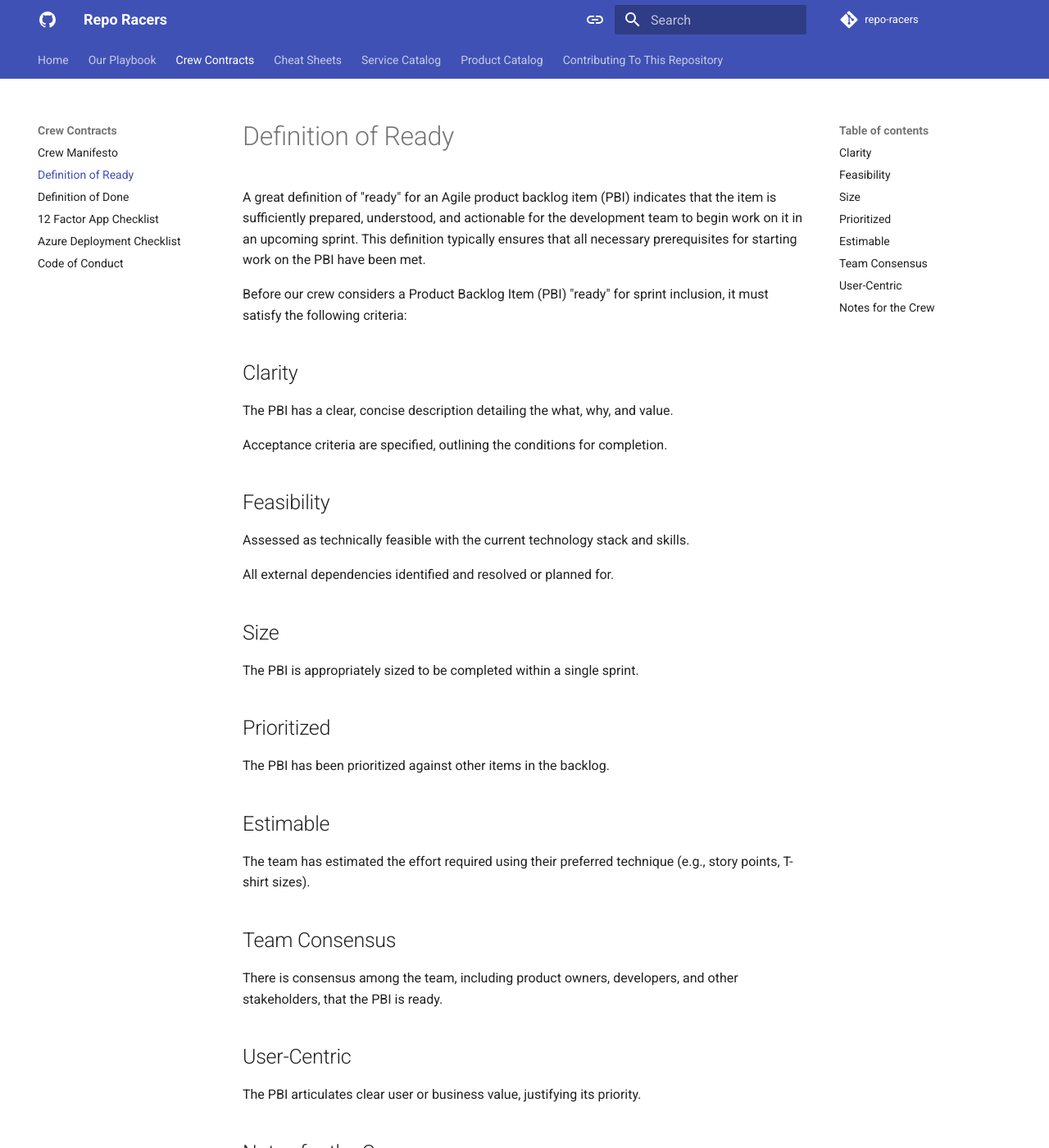
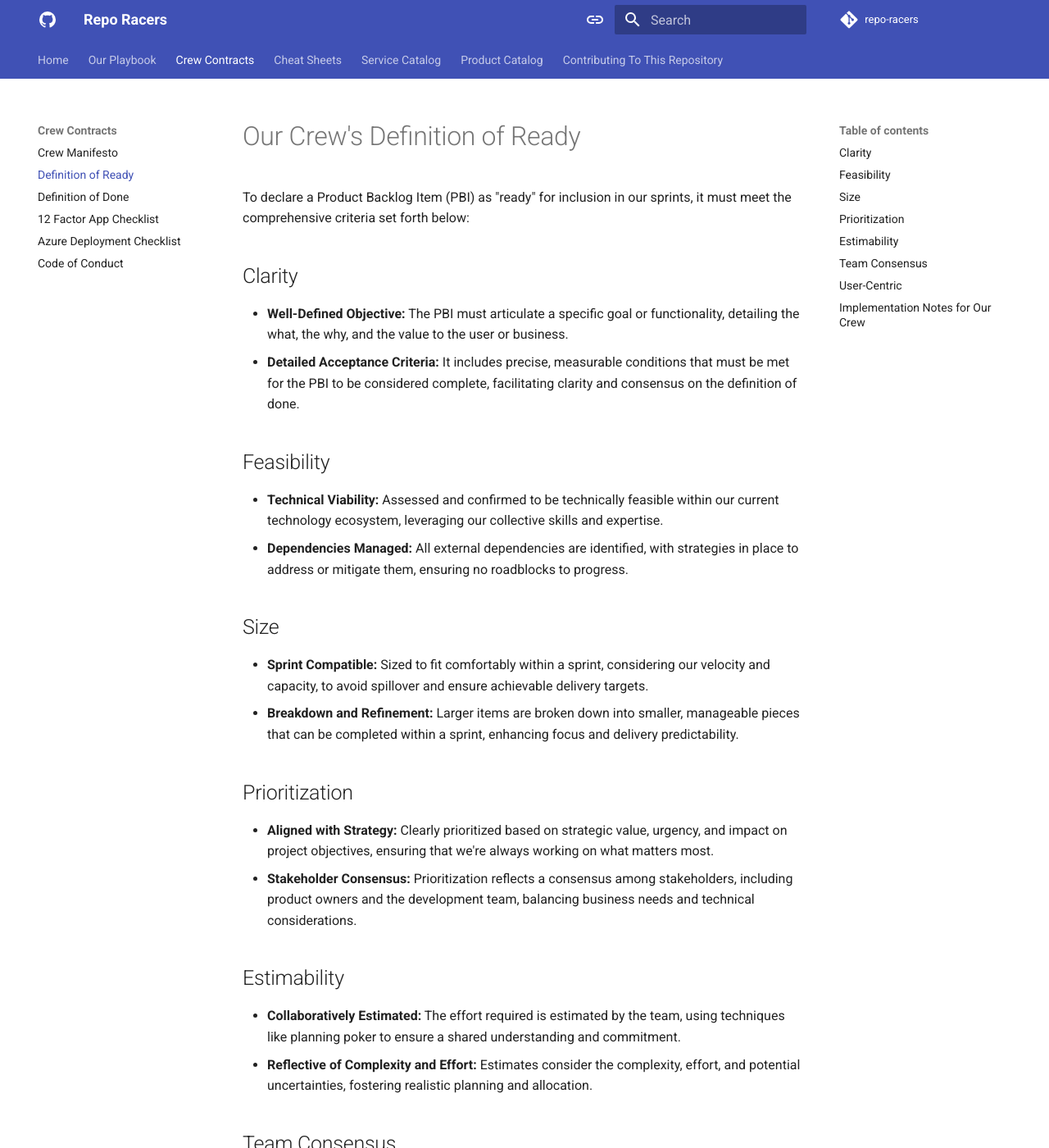
Before and after one commit to repo-racers/repo-racers, an MkDocs documentation site: the page built from docs/crew_contracts/definition_of_ready.md, in a window 1280 px wide and 1400 px high. Shown: the whole window at 82% size. Built offline with MkDocs 1.6.1 and Material for MkDocs 9.7.7, drawn with Linux system fonts in a browser that asks for light colours; comment, search, counter and statistics services are not loaded; some of the changed text lies outside the part shown.

Commit message:
update definition of ready

```diff
--- a/docs/crew_contracts/definition_of_ready.md
+++ b/docs/crew_contracts/definition_of_ready.md
@@ -1,47 +1,44 @@
-# Definition of Ready
+# Our Crew's Definition of Ready
 
-A great definition of "ready" for an Agile product backlog item (PBI) indicates that the item is sufficiently prepared, understood, and actionable for the development team to begin work on it in an upcoming sprint. This definition typically ensures that all necessary prerequisites for starting work on the PBI have been met.
-
-Before our crew considers a Product Backlog Item (PBI) "ready" for sprint inclusion, it must satisfy the following criteria:
+To declare a Product Backlog Item (PBI) as "ready" for inclusion in our sprints, it must meet the comprehensive criteria set forth below:
 
 ## Clarity
 
-The PBI has a clear, concise description detailing the what, why, and value.
-
-Acceptance criteria are specified, outlining the conditions for completion.
+- **Well-Defined Objective:** The PBI must articulate a specific goal or functionality, detailing the what, the why, and the value to the user or business.
+- **Detailed Acceptance Criteria:** It includes precise, measurable conditions that must be met for the PBI to be considered complete, facilitating clarity and consensus on the definition of done.
 
 ## Feasibility
 
-Assessed as technically feasible with the current technology stack and skills.
-
-All external dependencies identified and resolved or planned for.
+- **Technical Viability:** Assessed and confirmed to be technically feasible within our current technology ecosystem, leveraging our collective skills and expertise.
+- **Dependencies Managed:** All external dependencies are identified, with strategies in place to address or mitigate them, ensuring no roadblocks to progress.
 
 ## Size
 
-The PBI is appropriately sized to be completed within a single sprint.
+- **Sprint Compatible:** Sized to fit comfortably within a sprint, considering our velocity and capacity, to avoid spillover and ensure achievable delivery targets.
+- **Breakdown and Refinement:** Larger items are broken down into smaller, manageable pieces that can be completed within a sprint, enhancing focus and delivery predictability.
 
-## Prioritized
+## Prioritization
 
-The PBI has been prioritized against other items in the backlog.
+- **Aligned with Strategy:** Clearly prioritized based on strategic value, urgency, and impact on project objectives, ensuring that we're always working on what matters most.
+- **Stakeholder Consensus:** Prioritization reflects a consensus among stakeholders, including product owners and the development team, balancing business needs and technical considerations.
 
-## Estimable
+## Estimability
 
-The team has estimated the effort required using their preferred technique (e.g., story points, T-shirt sizes).
+- **Collaboratively Estimated:** The effort required is estimated by the team, using techniques like planning poker to ensure a shared understanding and commitment.
+- **Reflective of Complexity and Effort:** Estimates consider the complexity, effort, and potential uncertainties, fostering realistic planning and allocation.
 
 ## Team Consensus
 
-There is consensus among the team, including product owners, developers, and other stakeholders, that the PBI is ready.
+- **Unified Agreement:** Full team consensus on the PBI's readiness, ensuring everyone is on board, understands the scope, and is committed to delivering the expected outcomes.
+- **Open Discussion:** Encourages robust discussion and questions, ensuring any concerns are addressed and resolved before commitment.
 
 ## User-Centric
 
-The PBI articulates clear user or business value, justifying its priority.
+- **User Benefits Clear:** The PBI clearly demonstrates how it benefits the user or enhances the business value, justifying its inclusion and priority in the sprint.
+- **User Feedback Incorporated:** Where possible, incorporates user feedback or insights to ensure that the solution meets real user needs and preferences.
 
-## Notes for the Crew
+## Implementation Notes for Our Crew
 
-Ensure all checklist items are reviewed and ticked off during backlog refinement sessions or before sprint planning.
-
-Encourage open discussions about each criterion to ensure shared understanding and agreement.
-
-Adjustments to the checklist should be made collaboratively, reflecting lessons learned and evolving project needs.
-
-This checklist is a living document. It should evolve as the team learns and adapts its processes.
+- **Engage in Rigorous Refinement Sessions:** Utilize backlog refinement sessions to diligently assess and confirm each criterion, ensuring no PBI is prematurely considered ready.
+- **Foster a Culture of Continuous Improvement:** Regularly revisit and refine our Definition of Ready, incorporating learnings and feedback to evolve our practices.
+- **Encourage Full Participation and Ownership:** Every team member, from developers to product owners, actively participates in defining and agreeing on the readiness of PBIs, fostering a sense of ownership and shared responsibility.
```
Also changed, not shown: docs/crew_contracts/definition_of_done.md (+1 -3 lines).
